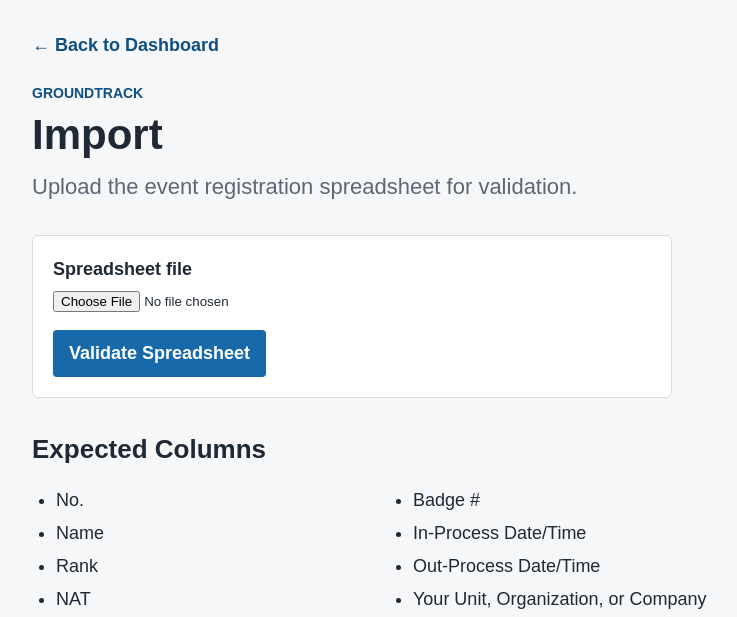
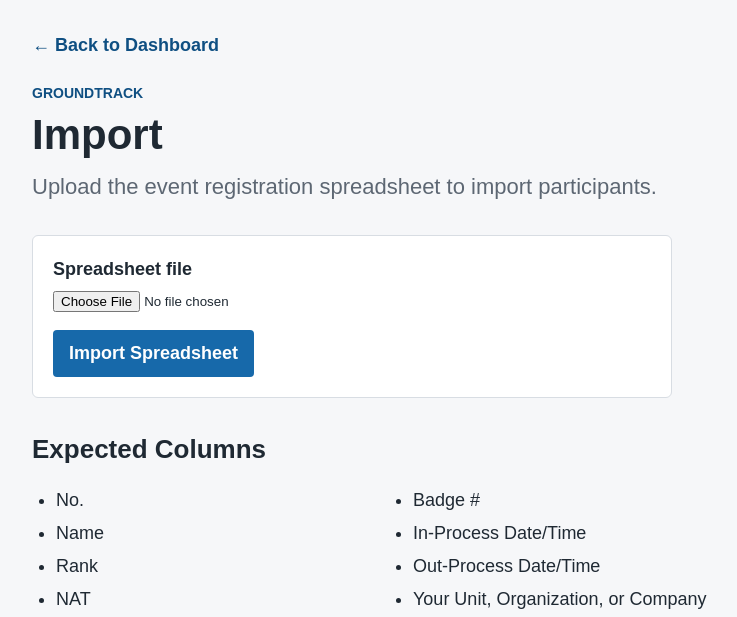
Before and after one commit to gacurl/GroundTrack, a Flask app: page /import in a window 1280 px wide. Shown: the part 76-693 px from the top of the page, without its empty margins (72-809 px from the left). Run offline with Flask 3, Linux system fonts and the light colour scheme.

Commit message:
Issue 2-2: Import participants from spreadsheet

```diff
--- a/app.py
+++ b/app.py
@@ -1,5 +1,6 @@
 import os
 import sqlite3
+from datetime import date, datetime
 from zipfile import BadZipFile
 
 import click
@@ -133,47 +134,208 @@
 def cell_value_text(value):
     if value is None:
         return ""
+    if isinstance(value, datetime):
+        return value.isoformat(sep=" ", timespec="seconds")
+    if isinstance(value, date):
+        return value.isoformat()
     return str(value).strip()
 
 
-def count_data_rows(sheet):
+def get_header_map(sheet):
+    header_row = next(
+        sheet.iter_rows(min_row=1, max_row=1, values_only=True),
+        (),
+    )
+    return {
+        cell_value_text(value): index
+        for index, value in enumerate(header_row)
+        if cell_value_text(value)
+    }
+
+
+def count_data_rows(sheet, header_map):
     row_count = 0
-    for row in sheet.iter_rows(min_row=2, values_only=True):
-        if any(cell_value_text(value) for value in row):
+    for row_values in sheet.iter_rows(min_row=2, values_only=True):
+        if any(
+            import_cell(row_values, header_map, column)
+            for column in EXPECTED_IMPORT_COLUMNS
+        ):
             row_count += 1
     return row_count
 
 
-def validate_import_workbook(file_storage):
+def import_cell(row_values, header_map, column):
+    column_index = header_map[column]
+    if column_index >= len(row_values):
+        return None
+
+    value = cell_value_text(row_values[column_index])
+    return value or None
+
+
+def open_import_workbook(file_storage):
     try:
         workbook = load_workbook(file_storage, read_only=True, data_only=True)
     except (BadZipFile, InvalidFileException, OSError):
-        return False, "The uploaded file could not be read as an .xlsx workbook."
+        return None, None, None, "The uploaded file could not be read as an .xlsx workbook."
+
+    if "Data" not in workbook.sheetnames:
+        workbook.close()
+        return None, None, None, "The workbook is missing the Data sheet."
+
+    data_sheet = workbook["Data"]
+    header_map = get_header_map(data_sheet)
+    missing_columns = [
+        column for column in EXPECTED_IMPORT_COLUMNS if column not in header_map
+    ]
+
+    if missing_columns:
+        workbook.close()
+        return (
+            None,
+            None,
+            None,
+            "Missing expected columns: " + ", ".join(missing_columns),
+        )
+
+    return workbook, data_sheet, header_map, None
+
+
+def validate_import_workbook(file_storage):
+    workbook, data_sheet, header_map, error = open_import_workbook(file_storage)
+    if error:
+        return False, error
 
     try:
-        if "Data" not in workbook.sheetnames:
-            return False, "The workbook is missing the Data sheet."
-
-        data_sheet = workbook["Data"]
-        header_row = next(
-            data_sheet.iter_rows(min_row=1, max_row=1, values_only=True),
-            (),
-        )
-        found_columns = {cell_value_text(value) for value in header_row}
-        missing_columns = [
-            column for column in EXPECTED_IMPORT_COLUMNS if column not in found_columns
-        ]
-
-        if missing_columns:
-            return (
-                False,
-                "Missing expected columns: " + ", ".join(missing_columns),
-            )
-
-        data_row_count = count_data_rows(data_sheet)
+        data_row_count = count_data_rows(data_sheet, header_map)
         return True, f"Spreadsheet validated. Found {data_row_count} data rows."
     finally:
         workbook.close()
+
+
+def existing_badge_numbers():
+    rows = get_db().execute(
+        """
+        SELECT badge_number
+        FROM participants
+        WHERE badge_number IS NOT NULL
+            AND badge_number != ''
+        """
+    ).fetchall()
+    return {row["badge_number"] for row in rows}
+
+
+def row_to_participant(row_values, header_map):
+    return {
+        "source_row_no": import_cell(row_values, header_map, "No."),
+        "name": import_cell(row_values, header_map, "Name"),
+        "rank": import_cell(row_values, header_map, "Rank"),
+        "nat": import_cell(row_values, header_map, "NAT"),
+        "visit_request_status": import_cell(
+            row_values,
+            header_map,
+            "Visit Request Status",
+        ),
+        "badge_number": import_cell(row_values, header_map, "Badge #"),
+        "in_process_at": import_cell(row_values, header_map, "In-Process Date/Time"),
+        "out_process_at": import_cell(row_values, header_map, "Out-Process Date/Time"),
+        "organization": import_cell(
+            row_values,
+            header_map,
+            "Your Unit, Organization, or Company",
+        ),
+        "thread_initiative": import_cell(row_values, header_map, "Thread / Initiative"),
+        "is_walkup": 0,
+    }
+
+
+def insert_participant(participant):
+    db = get_db()
+    cursor = db.execute(
+        """
+        INSERT INTO participants (
+            source_row_no,
+            name,
+            rank,
+            nat,
+            visit_request_status,
+            badge_number,
+            in_process_at,
+            out_process_at,
+            organization,
+            thread_initiative,
+            is_walkup
+        ) VALUES (?, ?, ?, ?, ?, ?, ?, ?, ?, ?, ?)
+        """,
+        (
+            participant["source_row_no"],
+            participant["name"],
+            participant["rank"],
+            participant["nat"],
+            participant["visit_request_status"],
+            participant["badge_number"],
+            participant["in_process_at"],
+            participant["out_process_at"],
+            participant["organization"],
+            participant["thread_initiative"],
+            participant["is_walkup"],
+        ),
+    )
+    db.execute(
+        """
+        INSERT INTO activity_log (participant_id, action, badge_number, note)
+        VALUES (?, ?, ?, ?)
+        """,
+        (
+            cursor.lastrowid,
+            "IMPORT",
+            participant["badge_number"],
+            "Imported from spreadsheet",
+        ),
+    )
+
+
+def import_participants_from_workbook(file_storage):
+    workbook, data_sheet, header_map, error = open_import_workbook(file_storage)
+    if error:
+        return False, error
+
+    imported_count = 0
+    skipped_count = 0
+
+    try:
+        seen_badges = existing_badge_numbers()
+
+        for row_values in data_sheet.iter_rows(min_row=2, values_only=True):
+            participant = row_to_participant(row_values, header_map)
+            badge_number = participant["badge_number"]
+
+            if not participant["name"]:
+                skipped_count += 1
+                continue
+
+            if badge_number:
+                if badge_number in seen_badges:
+                    skipped_count += 1
+                    continue
+                seen_badges.add(badge_number)
+
+            insert_participant(participant)
+            imported_count += 1
+
+        get_db().commit()
+    except sqlite3.OperationalError:
+        db = g.get("db")
+        if db is not None:
+            db.rollback()
+        return False, "Local database is not initialized. Run flask init-db first."
+    finally:
+        workbook.close()
+
+    return (
+        True,
+        f"Imported {imported_count} rows. Skipped {skipped_count} rows.",
+    )
 
 
 @app.route("/")
@@ -201,8 +363,8 @@
             message = "File must be an .xlsx spreadsheet."
             message_type = "error"
         else:
-            is_valid, message = validate_import_workbook(upload)
-            message_type = "success" if is_valid else "error"
+            is_imported, message = import_participants_from_workbook(upload)
+            message_type = "success" if is_imported else "error"
 
     return render_template(
         "import.html",
--- a/templates/import.html
+++ b/templates/import.html
@@ -8,7 +8,7 @@
   <section class="page-header">
     <p class="eyebrow">GroundTrack</p>
     <h1>Import</h1>
-    <p class="lead">Upload the event registration spreadsheet for validation.</p>
+    <p class="lead">Upload the event registration spreadsheet to import participants.</p>
   </section>
 
   {% if message %}
@@ -20,7 +20,7 @@
   <form class="upload-form" action="{{ url_for('import_page') }}" method="post" enctype="multipart/form-data">
     <label for="spreadsheet">Spreadsheet file</label>
     <input id="spreadsheet" name="spreadsheet" type="file" accept=".xlsx">
-    <button type="submit">Validate Spreadsheet</button>
+    <button type="submit">Import Spreadsheet</button>
   </form>
 
   <section class="expected-columns" aria-labelledby="expected-columns-heading">
```
